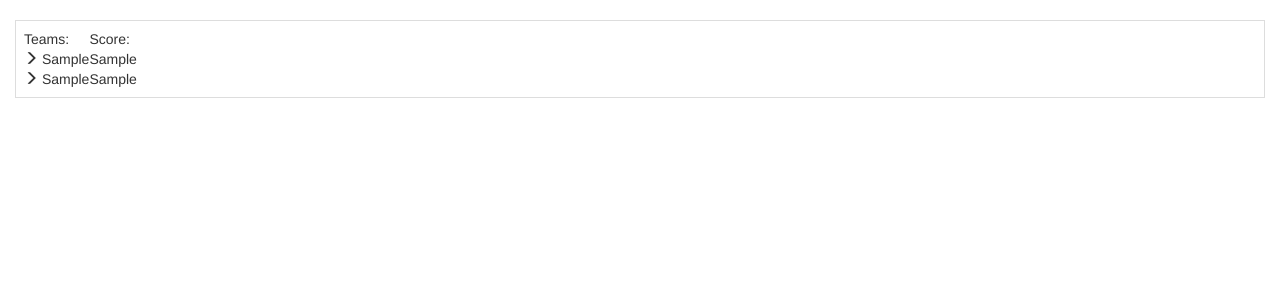
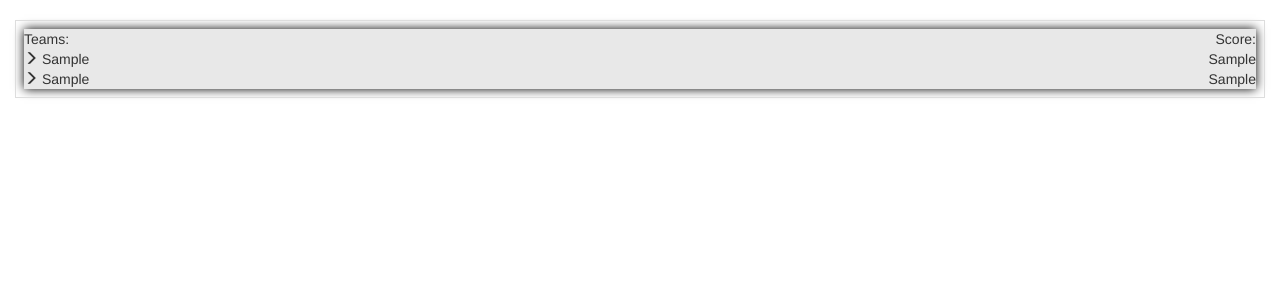
Before and after one commit to chulanovskyi/light_it_task, a Django app: template tournament/templates/tournament/matches.html in a window 1280 px wide. Shown: the part 104-404 px from the top of the page. Run offline with Django 3.2, Linux system fonts and the light colour scheme; the template is opened without the code that fills it: most values are stand-ins (such as "Sample title", 1, 10 or a date in 2020); parts of the project's set-up code (start-up, migrations or seed data) failed here and were passed over; some libraries are stand-ins or nearby versions; some web fonts are replaced.

Commit message:
add styles to match table

```diff
--- a/tournament/static/tournament/tables.css
+++ b/tournament/static/tournament/tables.css
@@ -268,3 +268,14 @@
   font-weight:bold;
 }
 /*---*/
+
+/*- Matches table -*/
+
+td.score {
+  float: right;
+}
+.match {
+  width:100%;
+  background-color: #e8e8e8;
+  box-shadow: 0px 0px 10px 0px black;
+}
```
